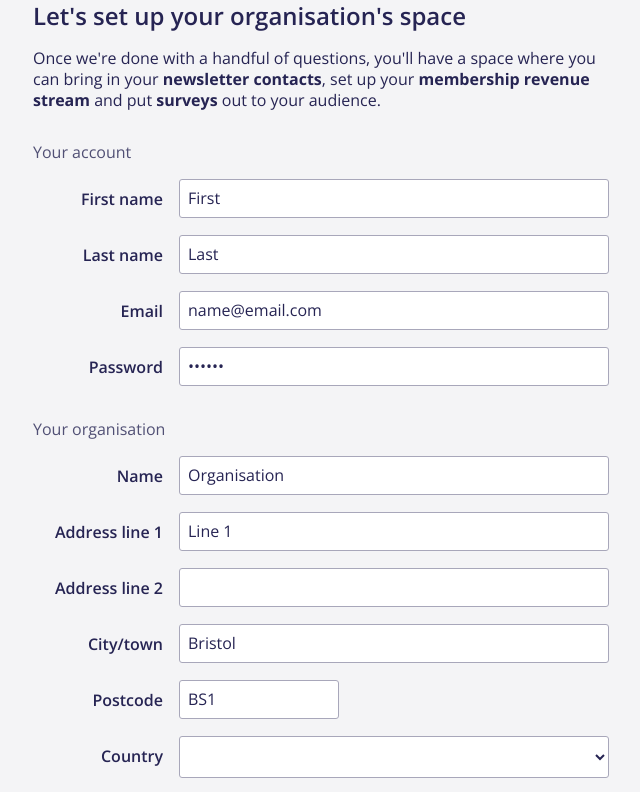
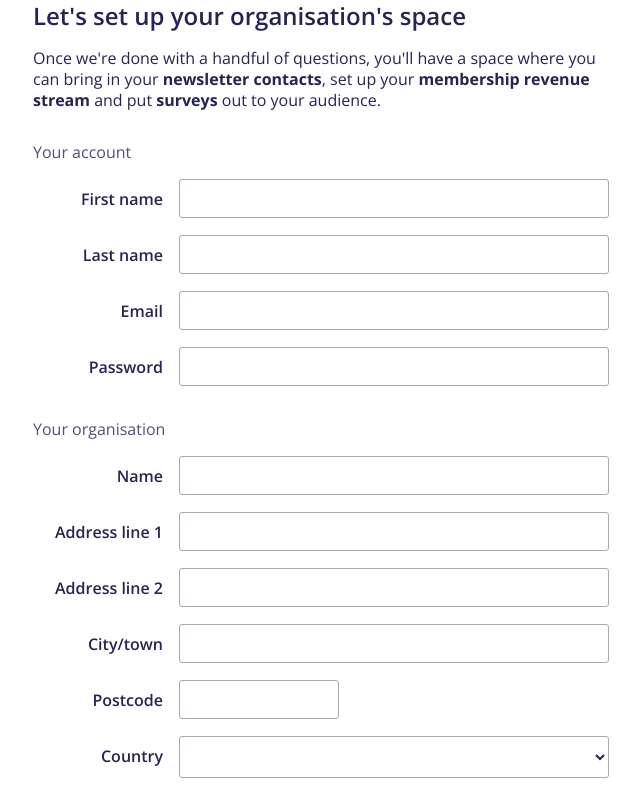
Before and after one commit to beabee-communityrm/beabee-signup, a Vue app in the folder app/: page / in a window 1280 px wide. Shown: the top 792 px of the page, without its empty margins (319-959 px from the left). Built offline with nearby package versions, Linux system fonts and the light colour scheme.

Commit message:
chore: prepare for embedding

```diff
--- a/app/index.html
+++ b/app/index.html
@@ -7,7 +7,7 @@
     <meta name="viewport" content="width=device-width, initial-scale=1.0" />
     <title></title>
   </head>
-  <body class="font-body leading-tight text-body bg-primary-5">
+  <body class="font-body leading-tight text-body">
     <div id="app"></div>
     <script type="module" src="/src/main.ts"></script>
   </body>
--- a/app/src/pages/index.vue
+++ b/app/src/pages/index.vue
@@ -142,16 +142,16 @@ const errorMessages = {
 } as const;
 
 const orgData = reactive({
-  firstName: 'First',
-  lastName: 'Last',
-  email: 'name@email.com',
-  password: '123566',
-  organisationName: 'Organisation',
-  addressLine1: 'Line 1',
+  firstName: '',
+  lastName: '',
+  email: '',
+  password: '',
+  organisationName: '',
+  addressLine1: '',
   addressLine2: '',
-  cityOrTown: 'Bristol',
-  country: 'GB',
-  postcode: 'BS1',
+  cityOrTown: '',
+  country: '',
+  postcode: '',
   locale: 'en',
 });
 
```
